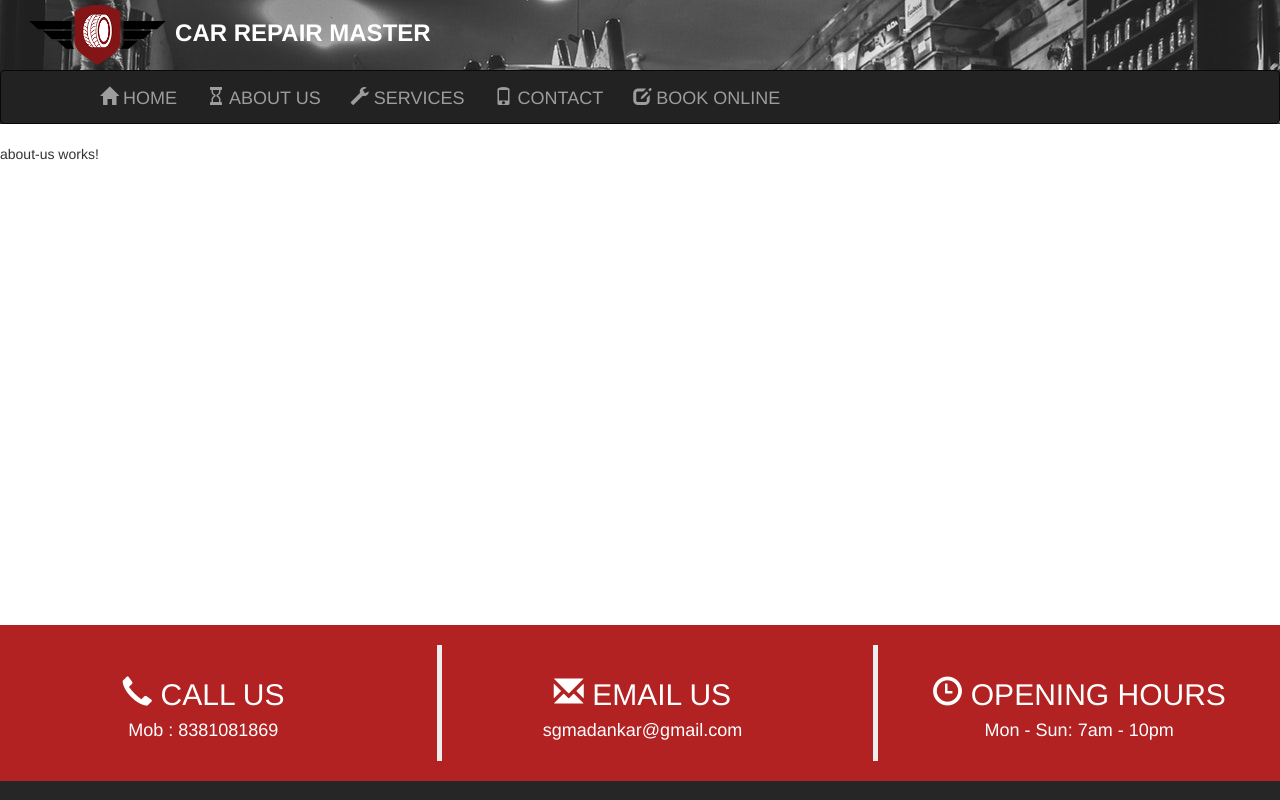
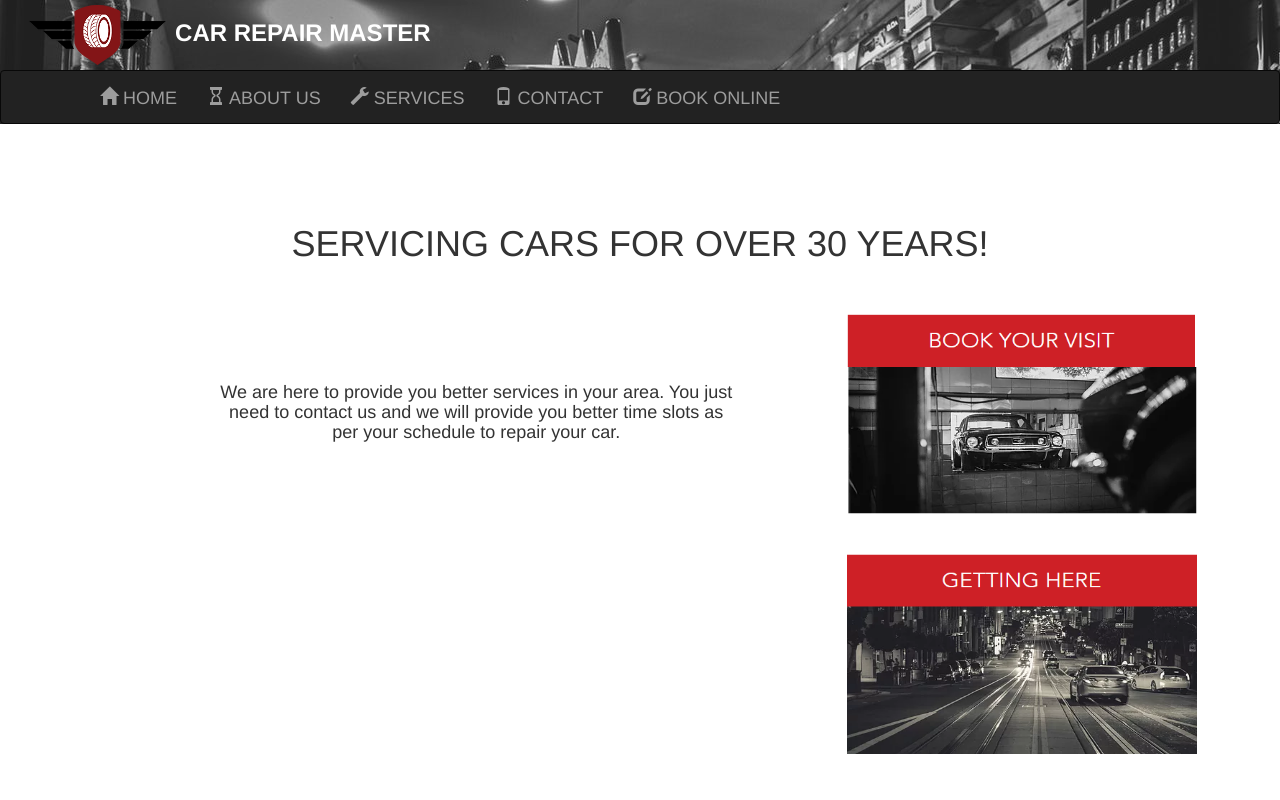
Before and after one commit to maddy8381/CarRepairMaster, an Angular app: page /about-us in a window 1280 px wide. Shown: the top 800 px of the page. Built offline with nearby package versions, Linux system fonts and the light colour scheme.

Commit message:
Completed about-us page

```diff
--- a/src/app/about-us/about-us.component.html
+++ b/src/app/about-us/about-us.component.html
@@ -1 +1,20 @@
-<p>about-us works!</p>
+<div class="text-center">
+    <h1 style="margin-top: 100px;">SERVICING CARS FOR OVER 30 YEARS!</h1>
+</div>
+<div class="row text-center" style="margin-top: 50px;margin-bottom: 50px;">
+    <div class="col-md-2">
+
+    </div>
+    <div class="col-md-5">
+            <h4><br><br><br>
+                We are here to provide you better services in your area. You just need
+                to contact us and we will provide you better time slots as per your
+                schedule to repair your car.</h4>
+    </div>
+    <div class="col-md-5">
+        <a routerLink="/login"><img src="assets/img/visitUsImage.PNG" style="width: 350px;height: 200px;">
+        </a>
+        <br><br><br>
+        <a routerLink="/contact-us"><img src="assets/img/contact.PNG" style="width: 350px;height: 200px;"></a>
+    </div>
+</div>
```
